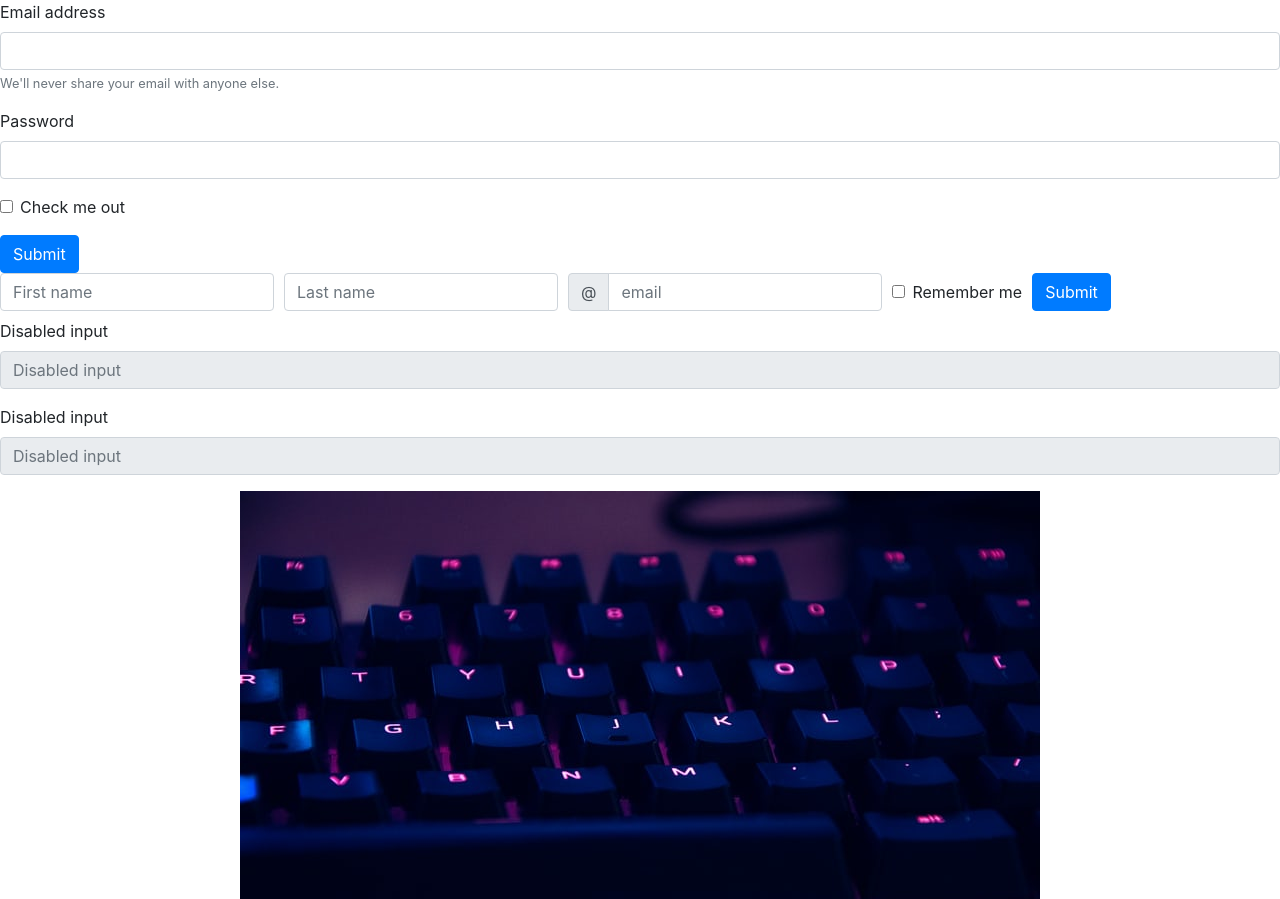
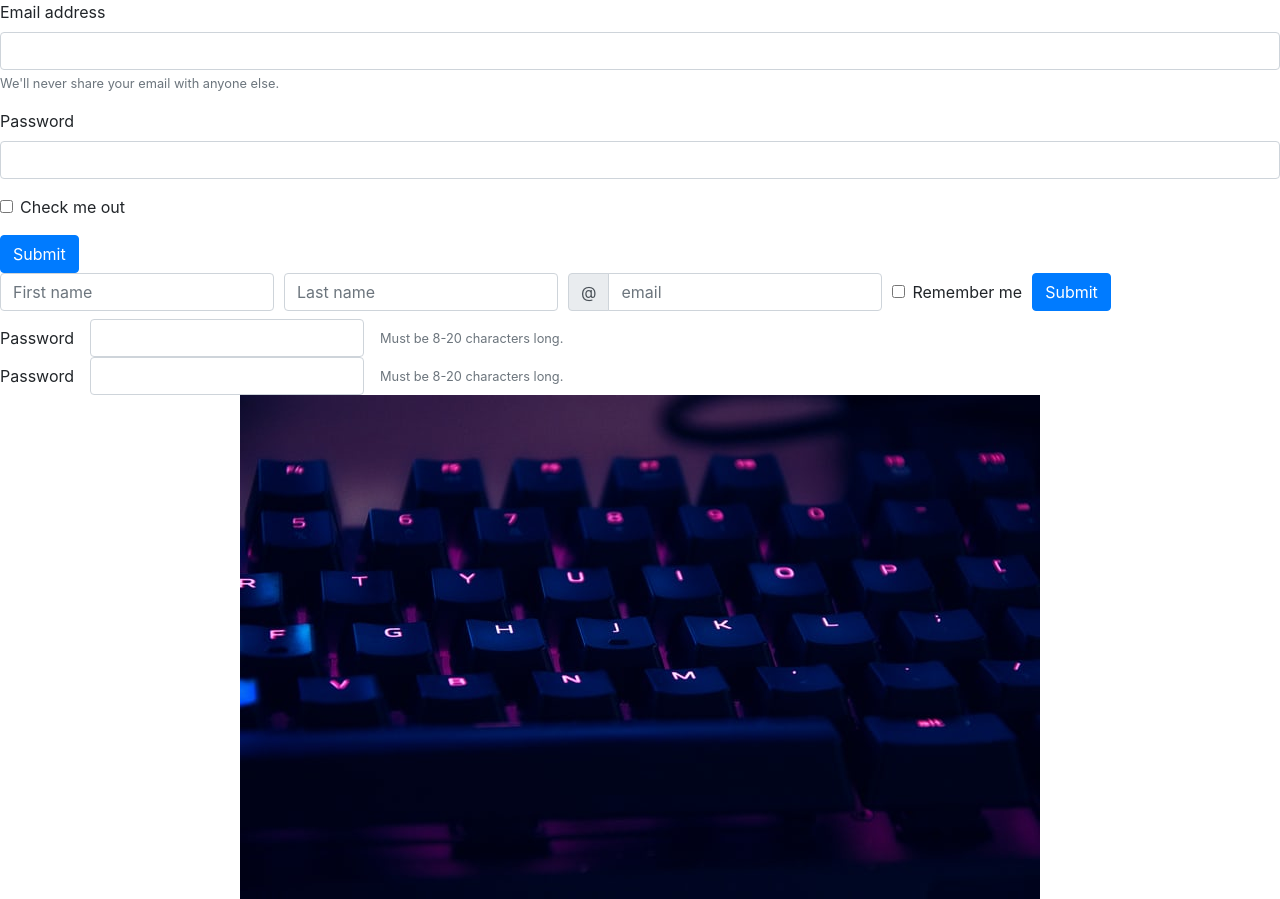
Before and after one commit to whitneyz/mysql-php, a PHP site: page /index.php in a window 1280 px wide. Shown: the top 899 px of the page. Run offline with PHP 8.4, Linux system fonts and the light colour scheme; data that the repository does not hold is empty; grey boxes are pictures that could not be loaded.

Commit message:
deleted the wrong password fields and added the correct ones

```diff
--- a/register.php
+++ b/register.php
@@ -43,16 +43,24 @@ Remember me
     </div>
   </div>
 </form>
-<div
-<form>
-    <fieldset disabled>
-        <div class="form-group">
-            <label for="disabledTextInput">Disabled input</label>
-            <input type="text" id="disabledTextInput" class="form-control" placeholder="Disabled input">
-        </div>
-        <div class="form-group">
-            <label for="disabledTextInput">Disabled input</label>
-            <input type="text" id="disabledTextInput" class="form-control" placeholder="Disabled input">
-        </div>
-</div>
+<form class="form-inline">
+    <div class="form-group">
+        <label for="inputPassword6">Password</label>
+        <input type="password" id="inputPassword6" class="form-control mx-sm-3" aria-describedby="passwordHelpInline">
+        <small id="passwordHelpInline" class="text-muted">
+            Must be 8-20 characters long.
+        </small>
+    </div>
+</form>
+<form class="form-inline">
+    <div class="form-group">
+        <label for="inputPassword6">Password</label>
+        <input type="password" id="inputPassword6" class="form-control mx-sm-3" aria-describedby="passwordHelpInline">
+        <small id="passwordHelpInline" class="text-muted">
+            Must be 8-20 characters long.
+        </small>
+    </div>
+</form>
+
+
 <? require 'view/includes/footer.php';?>
```
